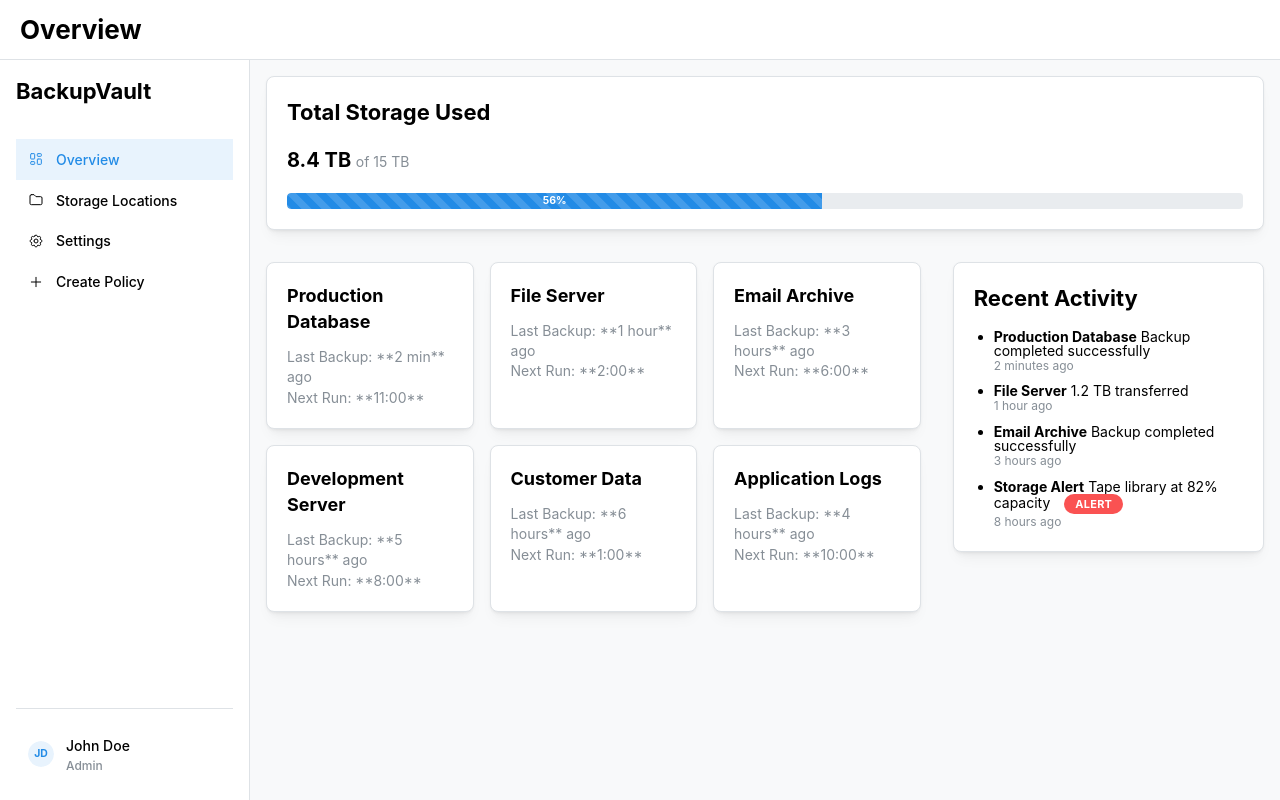
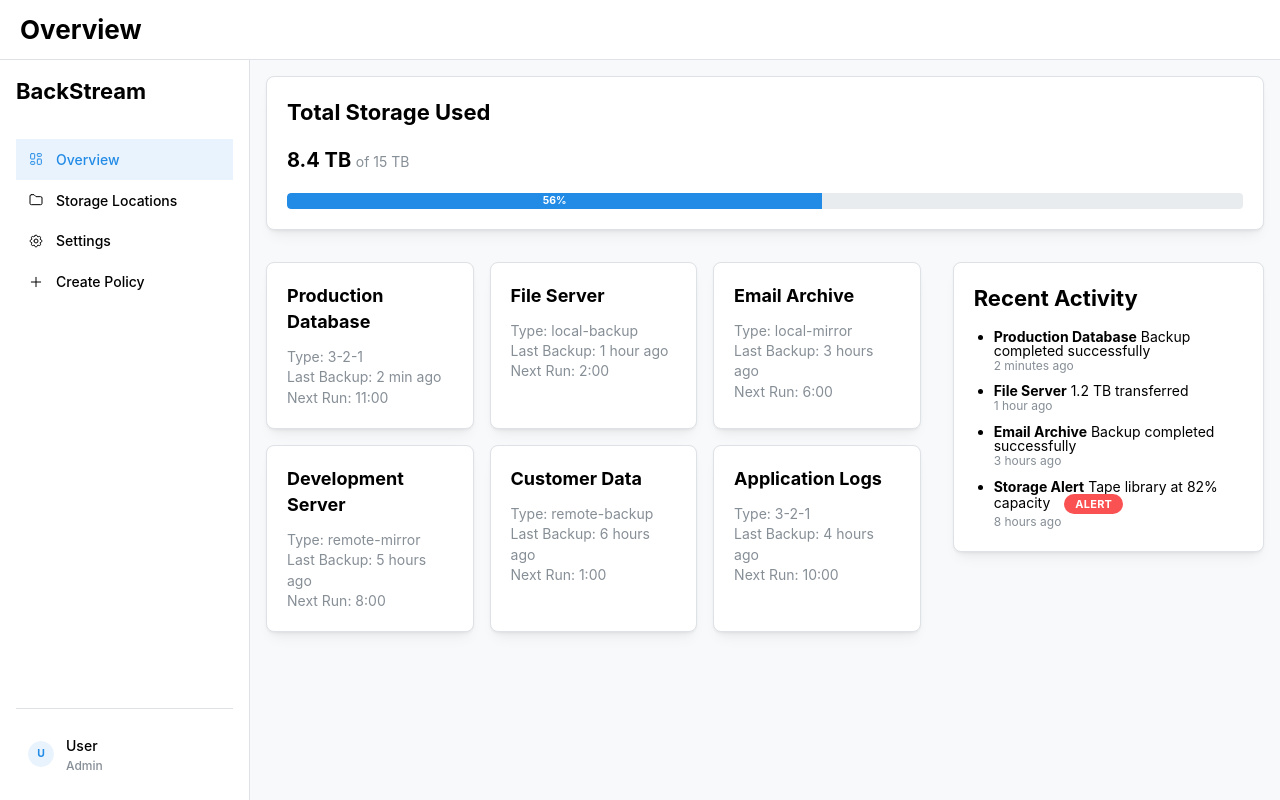
Before and after one commit to houance/backstream, a React (Vite) app in the folder web/: page / in a window 1280 px wide. Built offline with nearby package versions, Linux system fonts and the light colour scheme.

Commit message:
清理注释

```diff
--- a/web/src/components/SideNavigation.tsx
+++ b/web/src/components/SideNavigation.tsx
@@ -5,9 +5,8 @@ import { IconLayoutDashboard, IconFolder, IconSettings, IconPlus } from '@tabler
 const SideNavigation: React.FC = () => {
     return (
         <Box h="100%" display="flex" style={{ flexDirection: 'column' }}>
-            <Title order={3} mb="xl">BackupVault</Title>
+            <Title order={3} mb="xl">BackStream</Title>
 
-            {/* Changed 'icon' prop to 'leftSection' */}
             <NavLink
                 label="Overview"
                 leftSection={<IconLayoutDashboard size="1rem" stroke={1.5} />}
@@ -29,9 +28,9 @@ const SideNavigation: React.FC = () => {
             {/* User Profile Section */}
             <Box mt="auto" pt="md" style={{ borderTop: '1px solid var(--mantine-color-gray-3)' }}>
                 <NavLink
-                    label="John Doe"
+                    label="User"
                     description="Admin"
-                    leftSection={<Avatar name="JD" radius="xl" color="blue" size="sm" />}
+                    leftSection={<Avatar name="U" radius="xl" color="blue" size="sm" />}
                 />
             </Box>
         </Box>
--- a/web/src/features/dashboard/DashboardPage.tsx
+++ b/web/src/features/dashboard/DashboardPage.tsx
@@ -8,39 +8,36 @@ const DashboardPage: React.FC = () => {
             {/* Storage Overview Card */}
             <Card shadow="sm" p="lg" radius="md" withBorder mb="xl">
                 <Title order={3} mb="md">Total Storage Used</Title>
-                {/* 1. Changed weight to fw and color to c */}
                 <Text size="xl" fw={700}>
                     8.4 TB <Text span size="sm" c="dimmed">of 15 TB</Text>
                 </Text>
 
-                {/* 2. Updated Progress to v7 compound component structure */}
+                {/* usage bar */}
                 <Progress.Root size="xl" mt="md">
-                    <Progress.Section value={56} animated>
+                    <Progress.Section value={56}>
                         <Progress.Label>56%</Progress.Label>
                     </Progress.Section>
                 </Progress.Root>
             </Card>
 
             <Grid gutter="xl">
-                {/* 3. Changed md={8} to span={{ md: 8 }} */}
+                {/* backup policy status */}
                 <Grid.Col span={{ md: 8 }}>
                     <Grid gutter="md">
-                        {/* Changed sm={4} to span={{ sm: 4 }} */}
-                        <Grid.Col span={{ sm: 4 }}><ServerStatusPanel title="Production Database" lastBackup="2 min" nextRun="11:00" /></Grid.Col>
-                        <Grid.Col span={{ sm: 4 }}><ServerStatusPanel title="File Server" lastBackup="1 hour" nextRun="2:00" /></Grid.Col>
-                        <Grid.Col span={{ sm: 4 }}><ServerStatusPanel title="Email Archive" lastBackup="3 hours" nextRun="6:00" /></Grid.Col>
-                        <Grid.Col span={{ sm: 4 }}><ServerStatusPanel title="Development Server" lastBackup="5 hours" nextRun="8:00" /></Grid.Col>
-                        <Grid.Col span={{ sm: 4 }}><ServerStatusPanel title="Customer Data" lastBackup="6 hours" nextRun="1:00" /></Grid.Col>
-                        <Grid.Col span={{ sm: 4 }}><ServerStatusPanel title="Application Logs" lastBackup="4 hours" nextRun="10:00" /></Grid.Col>
+                        <Grid.Col span={{ sm: 4 }}><ServerStatusPanel title="Production Database" type="3-2-1" lastBackup="2 min" nextRun="11:00" /></Grid.Col>
+                        <Grid.Col span={{ sm: 4 }}><ServerStatusPanel title="File Server" type="local-backup" lastBackup="1 hour" nextRun="2:00" /></Grid.Col>
+                        <Grid.Col span={{ sm: 4 }}><ServerStatusPanel title="Email Archive" type="local-mirror" lastBackup="3 hours" nextRun="6:00" /></Grid.Col>
+                        <Grid.Col span={{ sm: 4 }}><ServerStatusPanel title="Development Server" type="remote-mirror" lastBackup="5 hours" nextRun="8:00" /></Grid.Col>
+                        <Grid.Col span={{ sm: 4 }}><ServerStatusPanel title="Customer Data" type="remote-backup" lastBackup="6 hours" nextRun="1:00" /></Grid.Col>
+                        <Grid.Col span={{ sm: 4 }}><ServerStatusPanel title="Application Logs" type="3-2-1" lastBackup="4 hours" nextRun="10:00" /></Grid.Col>
                     </Grid>
                 </Grid.Col>
 
-                {/* 3. Changed md={4} to span={{ md: 4 }} */}
+                {/* 3. recent activity */}
                 <Grid.Col span={{ md: 4 }}>
                     <Card shadow="sm" p="lg" radius="md" withBorder>
                         <Title order={3} mb="md">Recent Activity</Title>
                         <List spacing="xs" size="sm" center>
-                            {/* Changed color to c */}
                             <List.Item><b>Production Database</b> Backup completed successfully <Text size="xs" c="dimmed">2 minutes ago</Text></List.Item>
                             <List.Item><b>File Server</b> 1.2 TB transferred <Text size="xs" c="dimmed">1 hour ago</Text></List.Item>
                             <List.Item><b>Email Archive</b> Backup completed successfully <Text size="xs" c="dimmed">3 hours ago</Text></List.Item>
--- a/web/src/features/dashboard/components/ServerStatusPanel.tsx
+++ b/web/src/features/dashboard/components/ServerStatusPanel.tsx
@@ -3,16 +3,18 @@ import { Card, Title, Text } from '@mantine/core';
 
 interface ServerStatusPanelProps {
     title: string;
+    type: string;
     lastBackup: string;
     nextRun: string;
 }
 
-const ServerStatusPanel: React.FC<ServerStatusPanelProps> = ({ title, lastBackup, nextRun }) => {
+const ServerStatusPanel: React.FC<ServerStatusPanelProps> = ({ title, type, lastBackup, nextRun }) => {
     return (
         <Card shadow="sm" p="lg" radius="md" withBorder style={{ height: '100%' }}>
             <Title order={4}>{title}</Title>
-            <Text size="sm" c="dimmed" mt="sm">Last Backup: **{lastBackup}** ago</Text>
-            <Text size="sm" c="dimmed">Next Run: **{nextRun}**</Text>
+            <Text size="sm" c="dimmed" mt="sm">Type: {type}</Text>
+            <Text size="sm" c="dimmed">Last Backup: {lastBackup} ago</Text>
+            <Text size="sm" c="dimmed">Next Run: {nextRun}</Text>
         </Card>
     );
 };
```
